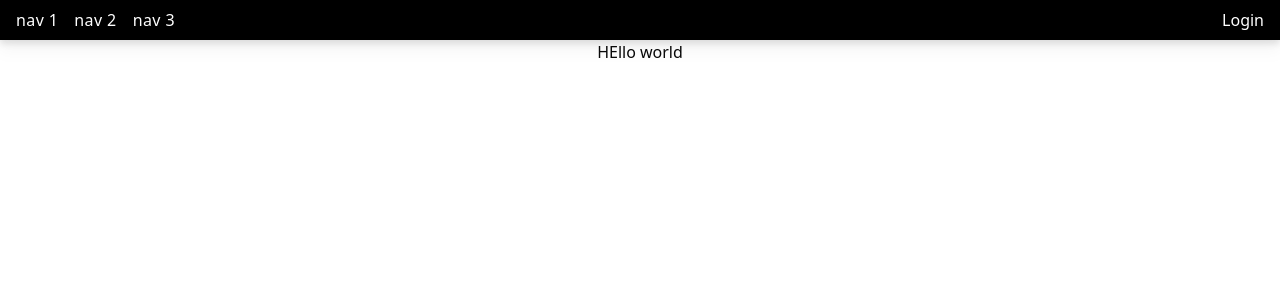
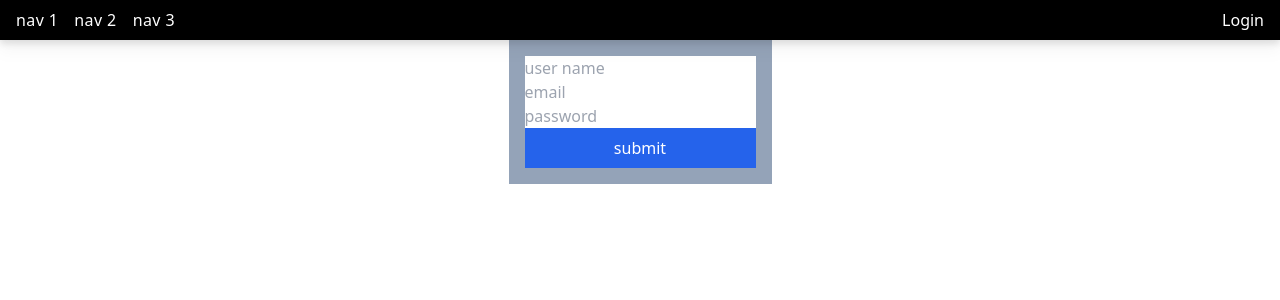
Before and after one commit to turtle1673/projectSPBbackend, a Next.js app: page / in a window 1280 px wide. Shown: the top 300 px of the page. Built offline with nearby package versions, Linux system fonts and the light colour scheme; no server answers.

Commit message:
connect to supabase and can add data from form

```diff
--- a/app/page.tsx
+++ b/app/page.tsx
@@ -1,9 +1,55 @@
+"use client"
+import { supabase } from "@/utils/supabase/client";
+import { useUser } from "@clerk/nextjs";
+import { useState } from "react";
+
+export default function Home() {
+
+    const [username,setUsername] = useState('');
+    const [email,setEmail] = useState('');
+    const [password,setPassword] = useState('');
+    const {user} = useUser();
 
 
-export default async function Home() {
+  const handleSubmit = async (e:any)=>{
+    e.preventDefault()
+    const form = e.target
+
+    const { data, error } = await supabase
+    .from('users_TestTable')
+    .insert([
+      { user_name:username,
+        user_email:email,
+        password:password,
+        createdBy:user?.primaryEmailAddress?.emailAddress
+      },
+    ])
+    .select()
+
+    if(!data){
+      console.log("error can't submit this form :(")
+    }else{
+      console.log("submit successfully!!! ", data)
+      form.reset()
+    }
+    if(error){
+      console.log("error!! : ",error)
+    }
+    console.log("User name : ", username)
+    console.log("Email : ", email)
+    console.log("Password : ", password)
+  }
   return (
+
     <>
-      HEllo world
+      <div className="justify-self-center">
+        <form onSubmit={handleSubmit} className="bg-slate-400 p-4 flex flex-col">
+          <input onChange={e => setUsername(e.target.value)} type="text" placeholder="user name"/>
+          <input onChange={e => setEmail(e.target.value)} type="text" placeholder="email"/>
+          <input onChange={e => setPassword(e.target.value)} type="text" placeholder="password"/>
+          <button type="submit" className="bg-blue-600 text-white p-2">submit</button>
+        </form>
+      </div>
     </>
   );
 }
```
